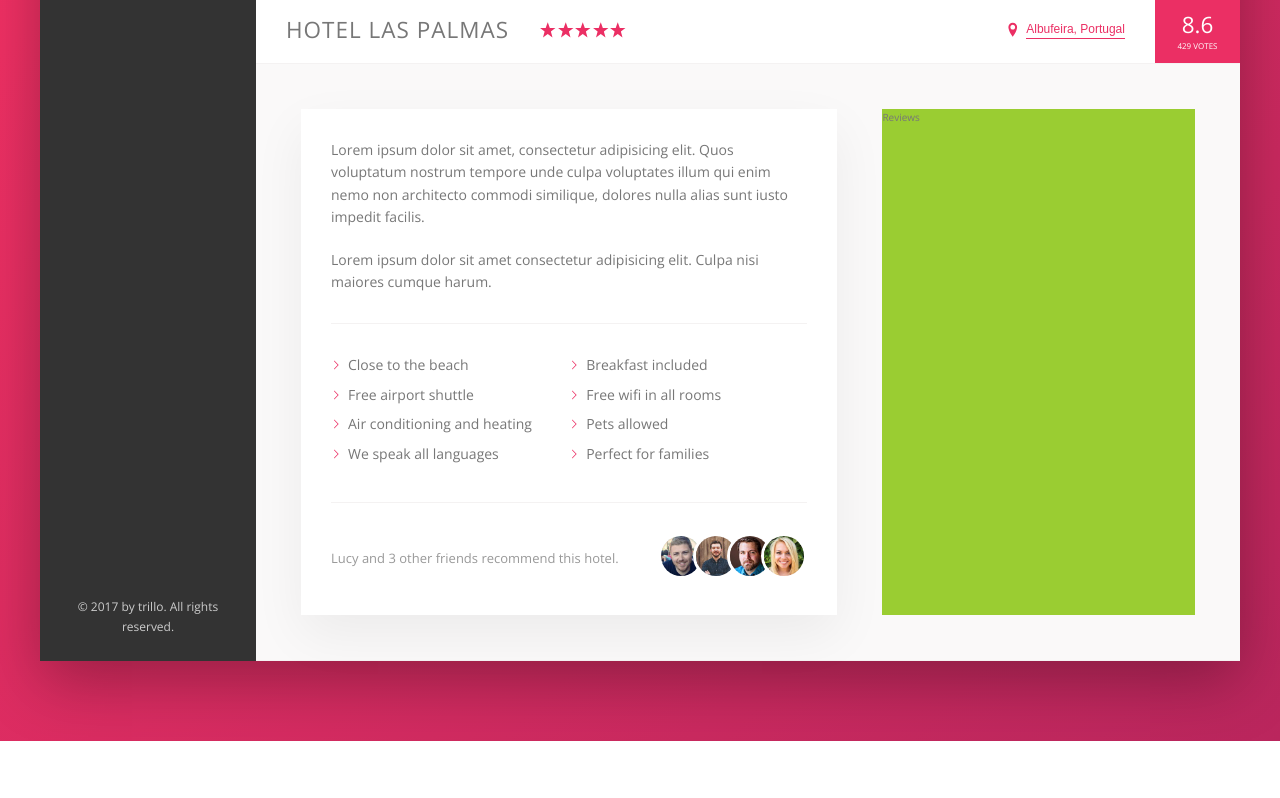
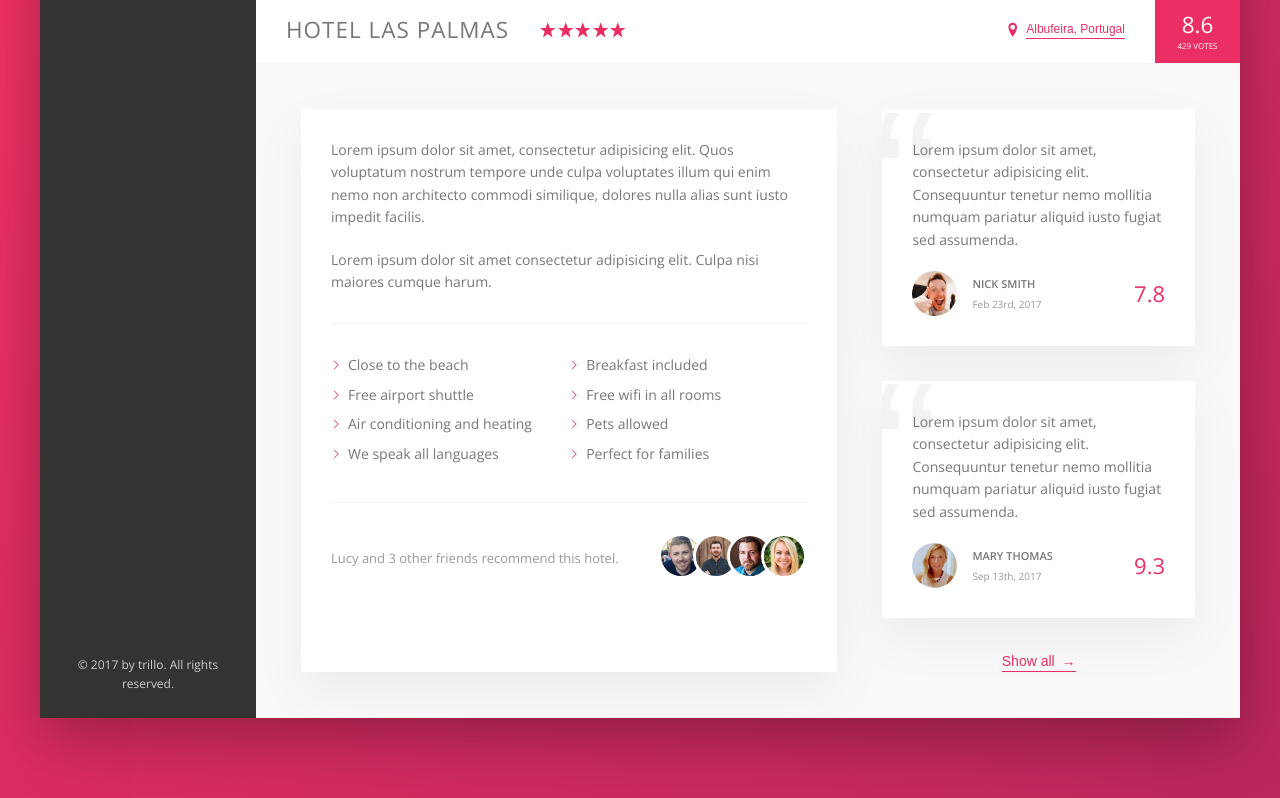
Before and after one commit to jayhan1109/udemyCSS, a website: page Trillo/starter/index.html in a window 1280 px wide. Shown: the part 538-1336 px from the top of the page. Before the commit the page ends 1279 px from the top, so only its background shows below. Drawn offline with nearby package versions, Linux system fonts and the light colour scheme.

Commit message:
Review Section

```diff
--- a/Trillo/starter/index.html
+++ b/Trillo/starter/index.html
@@ -171,7 +171,34 @@
               </div>
 
               <div class="user-reviews">
-                  Reviews
+                  <figure class="review">
+                    <blockquote class="review__text">
+                        Lorem ipsum dolor sit amet, consectetur adipisicing elit. Consequuntur tenetur nemo mollitia numquam pariatur aliquid iusto fugiat sed assumenda.
+                    </blockquote>
+                    <figcaption class="review__user">
+                        <img src="img/user-1.jpg" alt="User 1" class="review__photo">
+                        <div class="review__user-box">
+                            <p class="review__user-name">Nick Smith</p>
+                            <p class="review__user-date">Feb 23rd, 2017</p>
+                        </div>
+                        <div class="review__rating">7.8</div>
+                    </figcaption>
+                  </figure>
+
+                  <figure class="review">
+                    <blockquote class="review__text">
+                        Lorem ipsum dolor sit amet, consectetur adipisicing elit. Consequuntur tenetur nemo mollitia numquam pariatur aliquid iusto fugiat sed assumenda.
+                    </blockquote>
+                    <figcaption class="review__user">
+                        <img src="img/user-2.jpg" alt="User 2" class="review__photo">
+                        <div class="review__user-box">
+                            <p class="review__user-name">Mary Thomas</p>
+                            <p class="review__user-date">Sep 13th, 2017</p>
+                        </div>
+                        <div class="review__rating">9.3</div>
+                    </figcaption>
+                  </figure>
+                  <button class="btn-inline">Show all <span>&rarr;</span></button>
               </div>
           </div>
 
--- a/Trillo/starter/sass/_components.scss
+++ b/Trillo/starter/sass/_components.scss
@@ -262,8 +262,17 @@
   cursor: pointer;
   transition: all 0.2s;
 
+  & span {
+    margin-left: 3px;
+    transition: margin-left 0.2s;
+  }
+
   &:hover {
     color: var(--color-grey-dark-1);
+
+    span {
+      margin-left: 8px;
+    }
   }
 
   &:focus {
@@ -356,3 +365,65 @@
     }
   }
 }
+
+/////////////////////////////////////
+// REVIEW
+.review {
+  background-color: #fff;
+  box-shadow: var(--shadow-light);
+  padding: 3rem;
+  margin-bottom: 3.5rem;
+  position: relative;
+  overflow: hidden;
+
+  &__text {
+    margin-bottom: 2rem;
+    z-index: 10;
+    position: relative;
+  }
+
+  &__user {
+    display: flex;
+    align-items: center;
+  }
+
+  &__photo {
+    height: 4.5rem;
+    width: 4.5rem;
+    border-radius: 50%;
+    margin-right: 1.5rem;
+  }
+
+  &__user-box {
+    margin-right: auto;
+  }
+
+  &__user-name {
+    font-size: 1.1rem;
+    font-weight: 600;
+    text-transform: uppercase;
+    margin-bottom: 0.4rem;
+  }
+
+  &__user-date {
+    font-size: 1rem;
+    color: var(--color-grey-dark-3);
+  }
+
+  &__rating {
+    color: var(--color-primary);
+    font-size: 2.2rem;
+    font-weight: 300;
+  }
+
+  &::before {
+    content: "\201C";
+    position: absolute;
+    top: -2.75rem;
+    left: -1rem;
+    line-height: 1;
+    font-size: 20rem;
+    color: var(--color-grey-light-2);
+    font-family: sans-serif;
+  }
+}
--- a/Trillo/starter/sass/_layout.scss
+++ b/Trillo/starter/sass/_layout.scss
@@ -37,6 +37,7 @@
 }
 
 .detail{
+    font-size: 1.4rem;
     display: flex;
     padding: 4.5rem;
     background: var(--color-grey-light-1);
@@ -44,7 +45,6 @@
 }
 
 .description{
-    font-size: 1.4rem;
     background-color: #fff;
     box-shadow: var(--shadow-light);
     padding: 3rem;
@@ -53,6 +53,8 @@
 }
 
 .user-reviews{
-    background-color: yellowgreen;
     flex: 1;
+    display: flex;
+    flex-direction: column;
+    align-items: center;
 }
```
Also changed, not shown: Trillo/starter/css/style.css.
